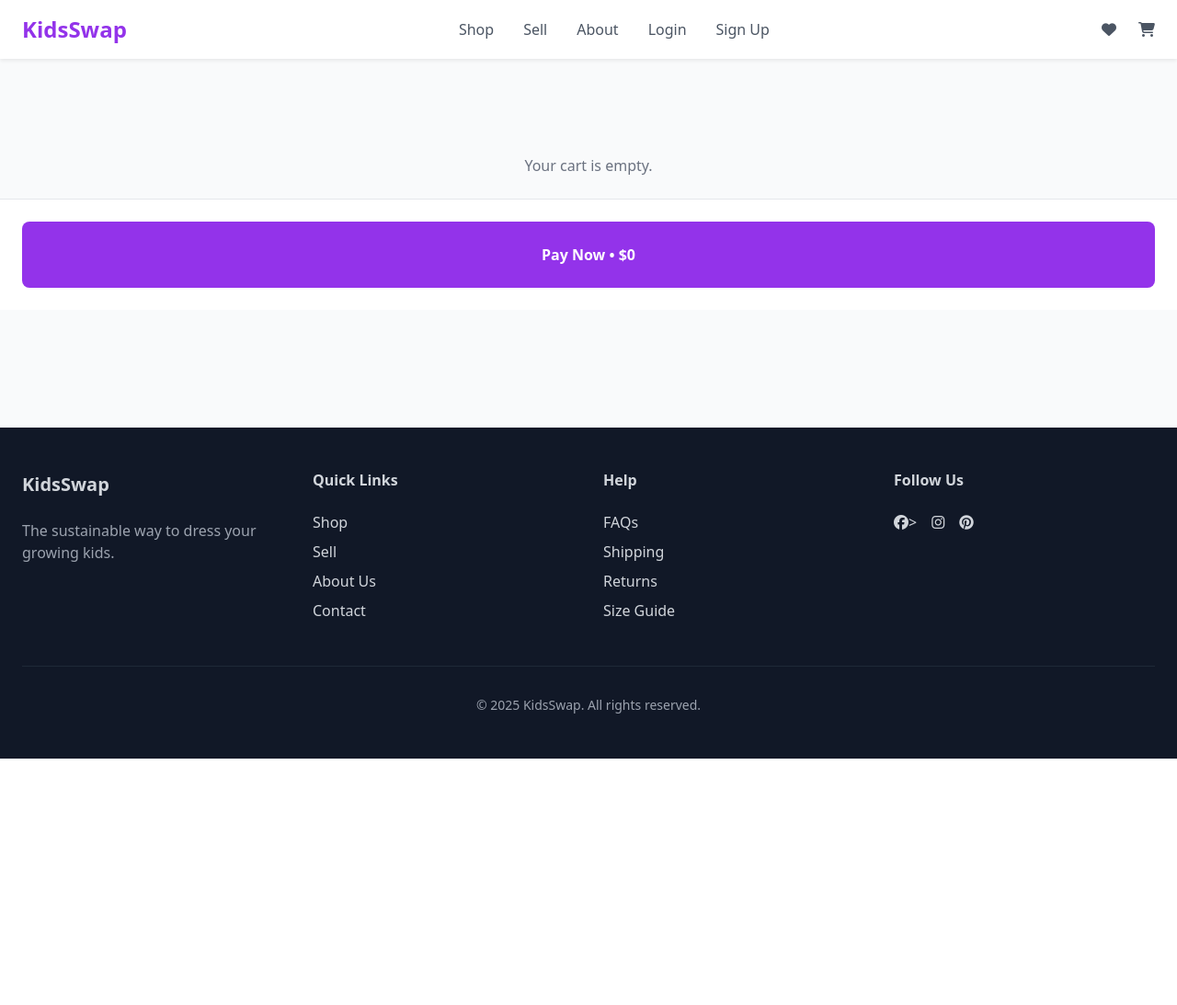
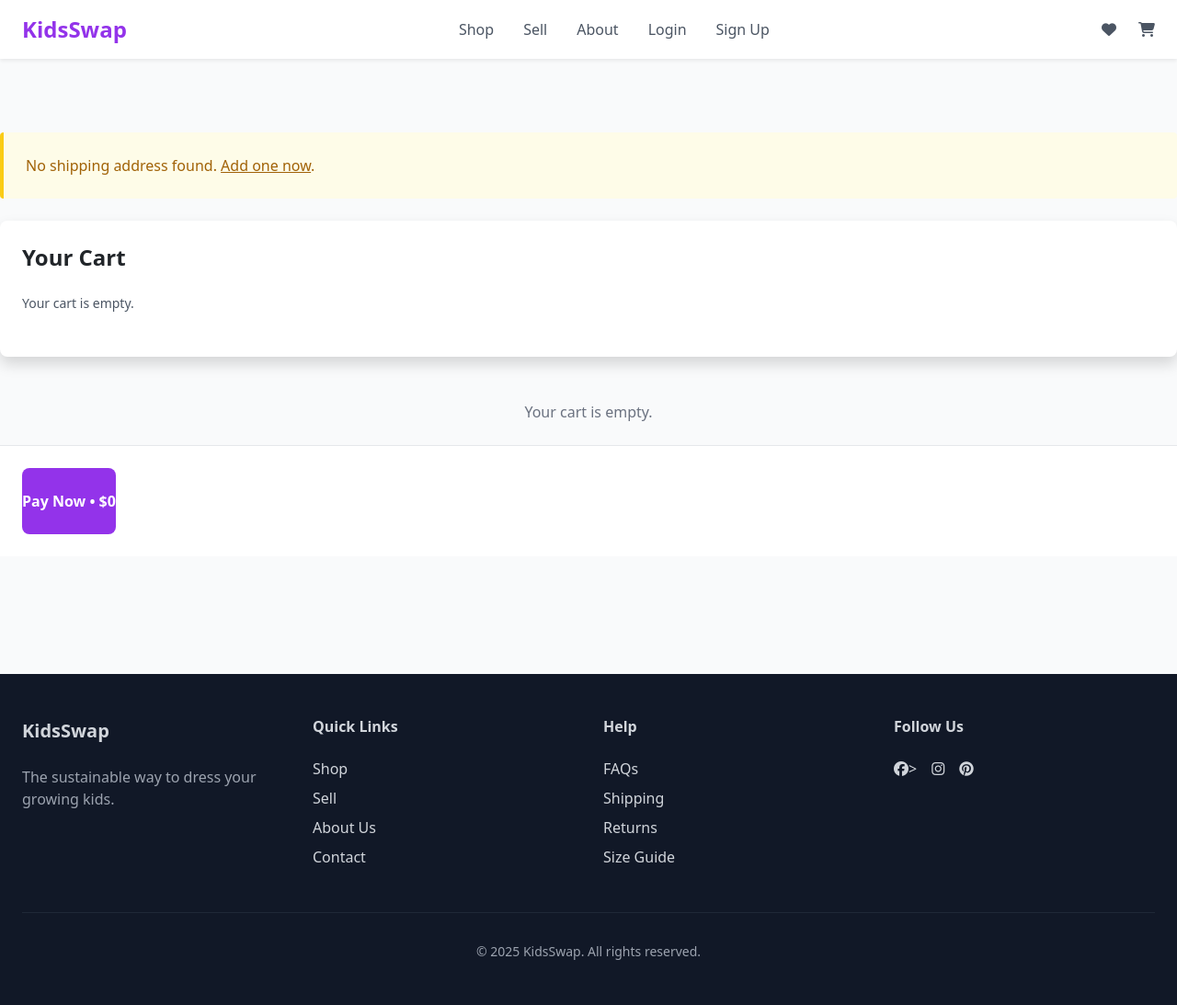
Before and after one commit to estii20/clothing_app, a Django app: page /cart/ in a window 1280 px wide. Shown: the whole page at 92% size. Before the commit the page ends 825 px from the top, so only its background shows below. Run offline with Django 5.2, Linux system fonts and the light colour scheme; some libraries are stand-ins or nearby versions.

Commit message:
Add form to add latest address to order

```diff
--- a/marketplace/templates/marketplace/cart.html
+++ b/marketplace/templates/marketplace/cart.html
@@ -3,6 +3,35 @@
 {% block content %}
 <!-- Main Content -->
 <main class="pt-16 pb-32">
+    <!-- Shipping Address Display -->
+    {% if latest_address %}
+    <section class="px-4 py-4 bg-gray-100 rounded-lg shadow mb-6">
+      <h2 class="text-lg font-semibold mb-2 text-purple-700">Shipping To</h2>
+      <p class="text-sm">{{ latest_address.full_name }}</p>
+      <p class="text-sm">{{ latest_address.address_line1 }}</p>
+      {% if latest_address.address_line2 %}
+        <p class="text-sm">{{ latest_address.address_line2 }}</p>
+      {% endif %}
+      <p class="text-sm">{{ latest_address.city }}, {{ latest_address.state }} {{ latest_address.postal_code }}</p>
+      <p class="text-sm">{{ latest_address.country }}</p>
+      <p class="text-sm">Phone: {{ latest_address.phone_number }}</p>
+      <a href="{% url 'add_shipping_address' %}" class="text-sm text-purple-600 hover:underline">Change Address</a>
+    </section>
+    {% else %}
+    <section class="px-4 py-4 bg-yellow-50 border-l-4 border-yellow-400 text-yellow-700 rounded mb-6">
+      <p>No shipping address found. <a href="{% url 'add_shipping_address' %}" class="underline">Add one now</a>.</p>
+    </section>
+    {% endif %}
+
+    <!-- Cart Items Section -->
+    <section class="px-4 py-6 bg-white rounded-lg shadow mb-6">
+      <h2 class="text-2xl font-semibold mb-4">Your Cart</h2>
+      {% if cart_items %}
+        <p class="text-sm text-gray-600 mb-4">You have {{ cart_items|length }} item(s) in your cart.</p>
+      {% else %}
+        <p class="text-sm text-gray-600 mb-4">Your cart is empty.</p>
+      {% endif %}
+    </section>
   <section id="cart-items" class="px-4 py-6">
     {% for item in cart_items %}
     <div class="flex bg-white rounded-lg shadow-sm mb-4 p-3">
@@ -39,7 +68,7 @@
     <!-- Bottom Checkout Button -->
     <div class="left-0 right-0 p-4 bg-white border-t">
     <button id="pay-now-btn"
-            class="w-full bg-purple-600 text-white py-4 rounded-lg font-semibold flex items-center justify-center"
+            class="bg-purple-600 text-white py-4 rounded-lg font-semibold flex items-center justify-center"
             onclick="processPayment()"
             aria-label="Pay securely">
         <span id="pay-now-text">Pay Now • ${{ cart_total }}</span>
--- a/marketplace/urls.py
+++ b/marketplace/urls.py
@@ -1,6 +1,6 @@
 from django.urls import path
 from . import views
-from .views import create_clothing_item, cart_view
+from .views import create_clothing_item
 
 
 urlpatterns = [
--- a/marketplace/views.py
+++ b/marketplace/views.py
@@ -1,7 +1,7 @@
 from django.shortcuts import render, redirect, get_object_or_404
 from django.urls import reverse_lazy
 from django.views.decorators.http import require_POST
-from .models import ClothingItem, ClothingImage
+from .models import ClothingItem, ClothingImage, ShippingAddress
 from .forms import ClothingItemForm, CustomLoginForm, CustomSignupForm, ShippingAddressForm
 from django.contrib.auth.decorators import login_required
 from django.contrib import messages
@@ -78,6 +78,10 @@ def cart_view(request):
     cart_items = []
     total = 0
 
+    latest_address = None
+    if request.user.is_authenticated:
+        latest_address = ShippingAddress.objects.filter(user=request.user).last()
+
     for item_id, item_data in cart.items():
         item = get_object_or_404(ClothingItem, id=item_id)
         quantity = item_data['quantity']
@@ -96,6 +100,7 @@ def cart_view(request):
     return render(request, 'marketplace/cart.html', {
         'cart_items': cart_items,
         'cart_total': total,
+        'latest_address': latest_address,
     })
 
 
@@ -165,8 +170,8 @@ def add_shipping_address(request):
             shipping_address = form.save(commit=False)
             shipping_address.user = request.user
             shipping_address.save()
-            return redirect('cart')  # Or redirect to payment
+            return redirect('cart')  # Or wherever you want to go next
     else:
         form = ShippingAddressForm()
 
-    return render(request, 'add_shipping_address.html', {'form': form})
+    return render(request, 'marketplace/add_shipping_address.html', {'form': form})
```
Also changed, not shown: db.sqlite3, marketplace/templates/marketplace/add_shipping_address.html (renamed from marketplace/templates/registration/add_shipping_address.html).
